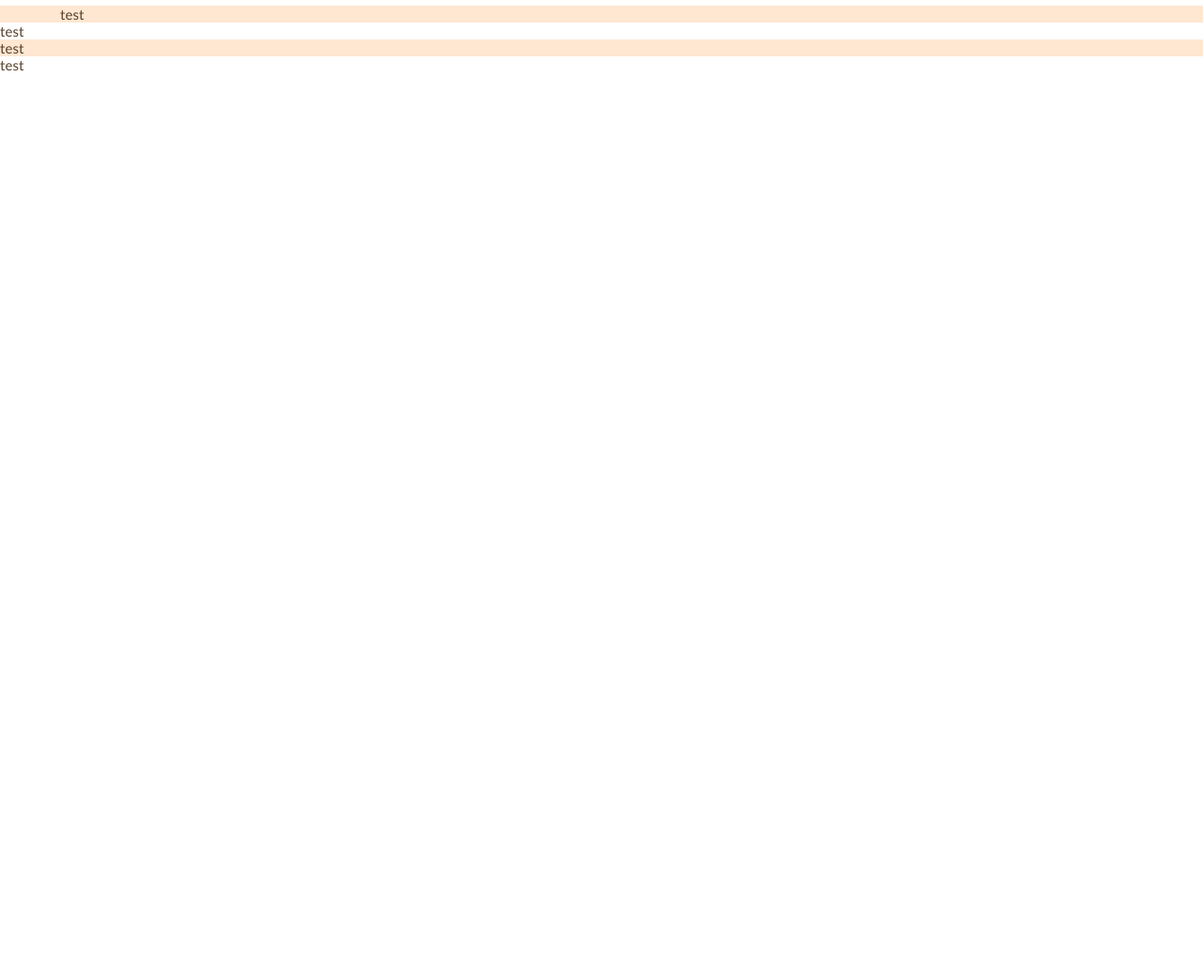
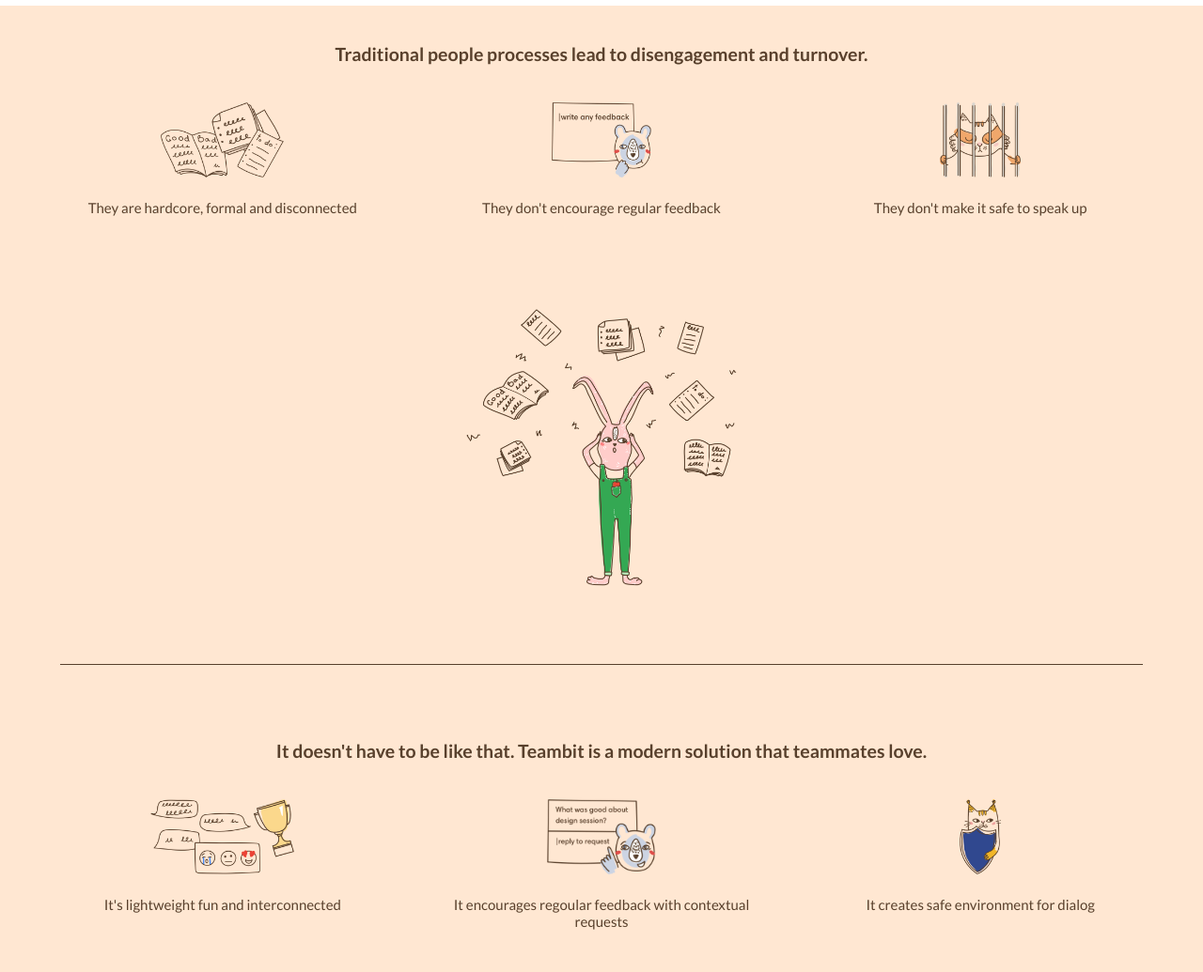
Before and after one commit to mikpi86/node-sass-teambit, a website: page index.html in a window 1280 px wide. Shown: the part 500-1535 px from the top of the page at 94% size. Before the commit the page ends 800 px from the top, so only its background shows below. Drawn offline with Linux system fonts and the light colour scheme.

Commit message:
overview section

```diff
--- a/index.html
+++ b/index.html
@@ -49,7 +49,7 @@
 
                     <div class="hero-buttons-row">
                         <!-- button google -->
-                        <div class="ms-button-blue ms-button-margins flex">
+                        <div class="ms-button-blue ms-button-margins flex flex-align-center">
                             <img src="img/google-logo.svg" alt="Google logo">
                             <span>Sign up with Google</span>
                         </div>
@@ -57,7 +57,7 @@
                         <span>or</span>
 
                         <!-- button slack -->
-                        <div class="ms-button-blue ms-button-margins flex">
+                        <div class="ms-button-blue ms-button-margins flex flex-align-center">
                             <img src="img/slack-logo.svg" alt="Slack logo">
                             <span>Sign up with Slack</span>
                         </div>
@@ -71,7 +71,7 @@
                 </div> <!-- chiusura hero left -->
 
                 <div class="hero-right float">
-                    <img src="img/illustration-main.jpg" alt="illustration">
+                    <img src="img/illustration-main.jpg" alt="office illustration">
                 </div> <!-- chiusura hero right -->
 
             </div> <!-- chiusura hero -->
@@ -80,15 +80,70 @@
     </header>
 
     <main>
-        <section class="background_primary">
+        <!-- prima section: overview -->
+        <section class="overview-section background_primary">
             <div class="ms-wrapper">
-                test
+
+                <div class="overview-before">
+                    <h3>Traditional people processes lead to disengagement and turnover.</h3>
+
+                    <div class="overview-before-img-container flex space-between">
+
+                        <div class="card">
+                            <img src="img/hardcore.png" alt="hardcore illustration">
+                            <p>They are hardcore, formal and disconnected</p>
+                        </div>
+
+                        <div class="card">
+                            <img src="img/nofeedback.png" alt="no feedback illustration">
+                            <p>They don't encourage regular feedback</p>
+                        </div>
+
+                        <div class="card">
+                            <img src="img/notsafe.png" alt="not safe illustration">
+                            <p>They don't make it safe to speak up</p>
+                        </div>
+
+                    </div> <!-- chiusura overview before img container-->
+
+                    <img class="before-img" src="img/before.png" alt="before illustration">
+                </div> <!-- chiusura overview before -->
+
+                <div class="overview-after">
+                    <h3>It doesn't have to be like that. Teambit is a modern solution that teammates love.</h3>
+
+                    <div class="overview-after-img-container flex space-between">
+
+                        <div class="card">
+                            <img src="img/lightweight.png" alt="lightweight illustration">
+                            <p>It's lightweight fun and interconnected</p>
+                        </div>
+
+                        <div class="card">
+                            <img src="img/feedbacksuggestions.png" alt="feedback suggestions illustration">
+                            <p>It encourages regoular feedback with contextual requests</p>
+                        </div>
+
+                        <div class="card">
+                            <img src="img/safe.png" alt="safe illustration">
+                            <p>It creates safe environment for dialog</p>
+                        </div>
+
+                    </div> <!-- chiusura overview after img container-->
+
+                    <img class="after-img" src="img/after.png" alt="after illustration">
+                </div> <!-- chiusura overview after -->
+
             </div> <!-- chiusura ms-wrapper -->
         </section>
-        <section>
+
+        <!-- seconda section: how it works -->
+        <section class="how-it-works-section">
             test
         </section>
-        <section class="background_primary">
+
+        <!-- terza section: co-founders -->
+        <section class="co-founders-section background_primary">
             test
         </section>
     </main>
--- a/src/_common.scss
+++ b/src/_common.scss
@@ -12,6 +12,15 @@
 
     h1 {
         font-size: 2.8em;
+    }
+
+    h2 {
+        font-size: 1.2em;
+        font-weight: 400;
+    }
+
+    h3 {
+        font-size: 1.3em;
     }
 }
 /* END gestione fonts */
@@ -35,11 +44,14 @@
 
 .flex {
     display: flex;
-    align-items: center;
 }
 
 .flex-end {
     justify-content: flex-end;
+}
+
+.space-between {
+    justify-content: space-between;
 }
 
 .flex-align-center {
@@ -87,7 +99,6 @@
 
 .ms-button-blue {
     padding: 5px 10px;
-    text-align: center;
     background-color: $blue;
     color: $white;
     display: inline-block;
@@ -95,6 +106,7 @@
     img {
         width: 1.8em;
         padding-right: 10px;
+        display: inline-block;
     }
 
     &:hover {
--- a/src/_main.scss
+++ b/src/_main.scss
@@ -1,3 +1,51 @@
 .background_primary {
     background-color: $brand_primary;
 }
+
+.overview-before,
+.overview-after,
+.how-it-works-section,
+.co-founders-section {
+    padding: 40px 0;
+}
+
+.overview-section,
+.co-founders-section {
+    text-align: center;
+}
+
+.overview-before {
+    border-bottom: 1px solid $brown;
+
+    .before-img {
+        width: 25%;
+        padding: 40px 0;
+    }
+}
+
+.overview-after {
+    h3 {
+        padding-top: 40px;
+    }
+
+    .after-img {
+        width: 25%;
+        padding: 40px 0;
+    }
+}
+
+.overview-before-img-container,
+.overview-after-img-container {
+    width: 100%;
+
+    .card {
+        width: 30%;
+        height: 200px;
+        padding: 20px 0;
+
+        img {
+            height: 50%;
+            margin-bottom: 20px;
+        }
+    }
+}
```
Also changed, not shown: dist/app.css.
